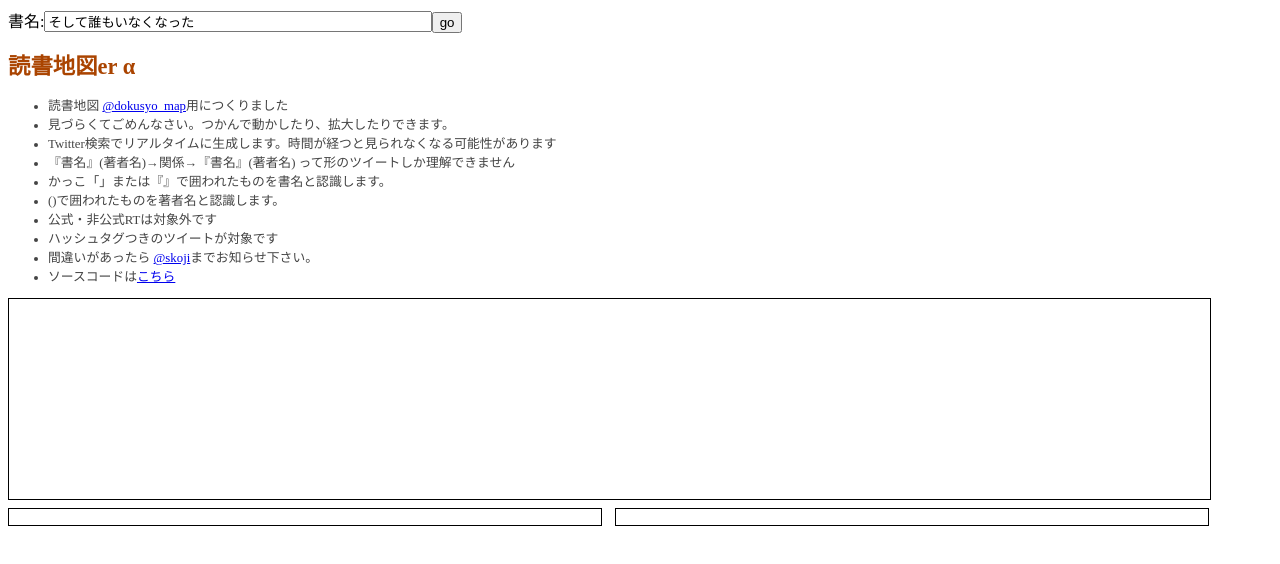
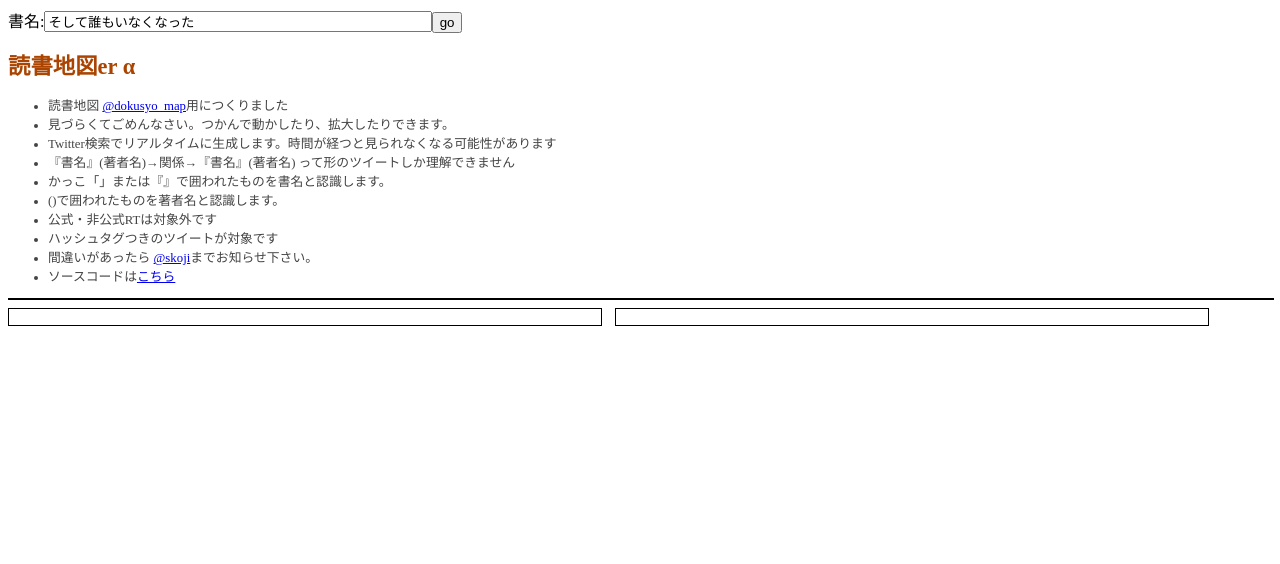
Before and after one commit to skoji/dokusho_map, a plain HTML site: page index.html in a window 1280 px wide. Drawn offline with Linux system fonts and the light colour scheme.

Commit message:
modified resulting box size

```diff
--- a/readbook.css
+++ b/readbook.css
@@ -23,9 +23,9 @@ div.note {
 
 
 div#result {
-	width: 95%;
+	width: 100%;
 	border: solid 1px;
-	min-height: 200px;
+	height: 100%;
 }
 
 div.tweets_wrap {
```
